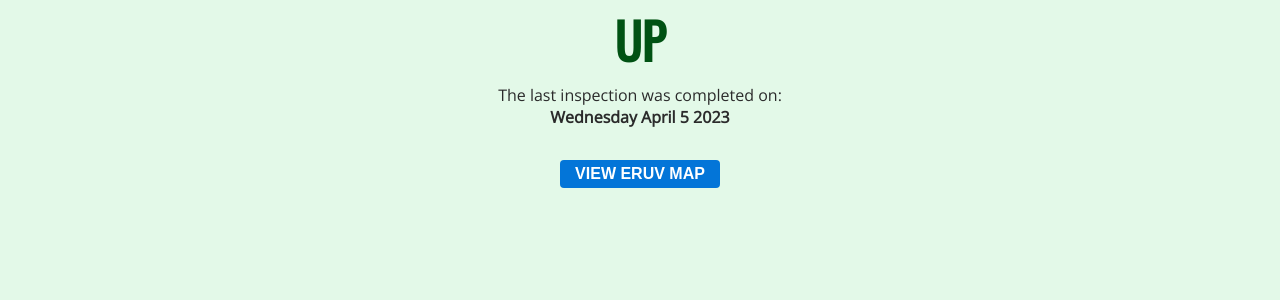
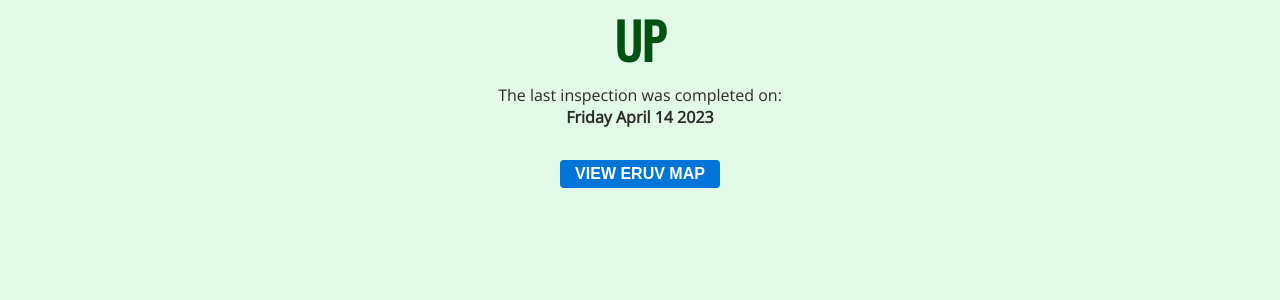
Before and after one commit to MisterGlass/eiruv, a Jekyll site: the page built from docs/index.md, in a window 1280 px wide. Shown: the part 132-432 px from the top of the page. Built offline with Jekyll 4.4.1, drawn with Linux system fonts in a browser that asks for light colours; our own code applies the rules of GitHub Pages for plain Markdown files.

Commit message:
Update eruv_status.yml

```diff
--- a/docs/_data/eruv_status.yml
+++ b/docs/_data/eruv_status.yml
@@ -1,3 +1,3 @@
 status: "Up"
-date: "Wednesday April 5 2023"
+date: "Friday April 14 2023"
 details: ""
```
